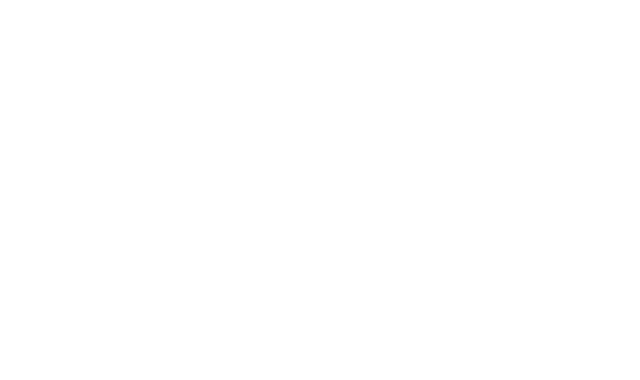
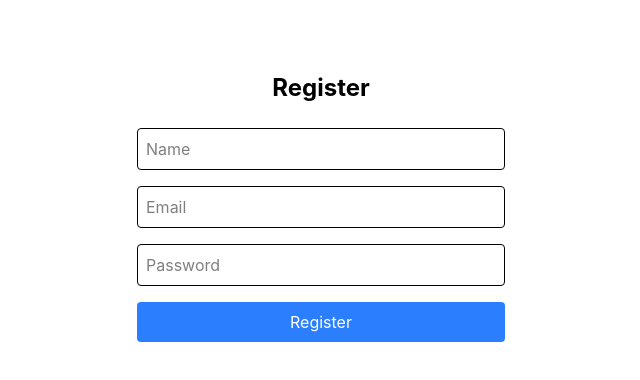
Before and after one commit to SurajK88888/student-management-saas, a React (Vite) app in the folder student-frontend/: page /register in a window 1280 px wide. Before the commit this address had no page. Shown: the top 380 px of the page, without its empty margins (319-959 px from the left). Built offline with nearby package versions, Linux system fonts and the light colour scheme; the HTML template or start-up script is replaced by a standard one.

Commit message:
feat: implement frontend authentication

```diff
--- a/student-frontend/src/App.jsx
+++ b/student-frontend/src/App.jsx
@@ -3,14 +3,18 @@
 import reactLogo from "./assets/react.svg";
 import viteLogo from "/vite.svg";
 import "./App.css";
-import Login from "./pages/Login.jsx";
 import Students from "./pages/Students.jsx";
+import Register from "./pages/auth/Register.jsx";
+import Login from "./pages/auth/Login.jsx";
 
 function App() {
   return (
     <BrowserRouter>
       <Routes>
-        <Route path="/" element={<Students />} />
+        <Route path="/" element={<Login />} />
+        <Route path="/login" element={<Login />} />
+        <Route path="/register" element={<Register />} />
+        <Route path="/students" element={<Students />} />
       </Routes>
     </BrowserRouter>
   );
--- a/student-frontend/src/pages/Login.jsx
+++ /dev/null
@@ -1,68 +0,0 @@
-import { useState } from "react";
-import { loginUser } from "../services/authService";
-
-function Login() {
-  const [email, setEmail] = useState("");
-  const [password, setPassword] = useState("");
-
-  const handleLogin = async () => {
-    try {
-      let data = { email, password };
-      const res = await loginUser(data);
-      localStorage.setItem("token", res.token);
-      alert("Login Successful");
-    } catch (error) {
-      alert("Login failed");
-    }
-  };
-
-  return (
-    <div className="flex items-center justify-center h-screen bg-gray-100">
-      <div className="bg-white p-8 shadown-md rounded-lg w-96">
-        <h2 className="text-2xl font-bold mb-4 text-center">Login</h2>
-
-        <input
-          type="email"
-          placeholder="Email"
-          className="w-full border p-2 mb-4 rounded"
-          onChange={(e) => setEmail(e.target.value)}
-        />
-
-        <input
-          type="password"
-          placeholder="Password"
-          className="w-full border p-2 mb-4 rounded"
-          onChange={(e) => setPassword(e.target.value)}
-        />
-
-        <button
-          className="w-full bg-blue-600 text-white p-2 rounded"
-          onClick={handleLogin}
-        >
-          Login
-        </button>
-      </div>
-    </div>
-  );
-}
-
-export default Login;
-
-// Login
-// ↓
-// Save token in localStorage
-// ↓
-// Attach token to API requests
-// ↓
-// Authorization header
-
-// Complete - Architecture for localStorage:
-// Login
-// ↓
-// Receive JWT
-// ↓
-// Save in localStorage
-// ↓
-// Load into AuthContext
-// ↓
-// Attach token to API requests
--- /dev/null
+++ b/student-frontend/src/pages/auth/Login.jsx
@@ -0,0 +1,158 @@
+// import { useState } from "react";
+// import { loginUser } from "../../services/authService";
+
+// function Login() {
+//   const [email, setEmail] = useState("");
+//   const [password, setPassword] = useState("");
+
+//   const handleLogin = async () => {
+//     try {
+//       let data = { email, password };
+//       const res = await loginUser(data);
+//       localStorage.setItem("token", res.token);
+//       alert("Login Successful");
+//     } catch (error) {
+//       alert("Login failed");
+//     }
+//   };
+
+//   return (
+//     <div className="flex items-center justify-center h-screen bg-gray-100">
+//       <div className="bg-white p-8 shadown-md rounded-lg w-96">
+//         <h2 className="text-2xl font-bold mb-4 text-center">Login</h2>
+
+//         <input
+//           type="email"
+//           placeholder="Email"
+//           className="w-full border p-2 mb-4 rounded"
+//           onChange={(e) => setEmail(e.target.value)}
+//         />
+
+//         <input
+//           type="password"
+//           placeholder="Password"
+//           className="w-full border p-2 mb-4 rounded"
+//           onChange={(e) => setPassword(e.target.value)}
+//         />
+
+//         <button
+//           className="w-full bg-blue-600 text-white p-2 rounded"
+//           onClick={handleLogin}
+//         >
+//           Login
+//         </button>
+//       </div>
+//     </div>
+//   );
+// }
+
+// export default Login;
+
+// Login
+// ↓
+// Save token in localStorage
+// ↓
+// Attach token to API requests
+// ↓
+// Authorization header
+
+// Complete - Architecture for localStorage:
+// Login
+// ↓
+// Receive JWT
+// ↓
+// Save in localStorage
+// ↓
+// Load into AuthContext
+// ↓
+// Attach token to API requests
+
+
+import { useState } from "react"
+import api from "../../services/api"
+import { useNavigate } from "react-router-dom"
+
+function Login() {
+
+  const navigate = useNavigate()
+
+  const [formData, setFormData] = useState({
+    email: "",
+    password: ""
+  })
+
+  const handleChange = (e) => {
+
+    setFormData({
+      ...formData,
+      [e.target.name]: e.target.value
+    })
+
+  }
+
+  const handleSubmit = async (e) => {
+
+    e.preventDefault()
+
+    try {
+
+      const res = await api.post("/auth/login", formData)
+
+      localStorage.setItem("token", res.data.token)
+
+      navigate("/students")
+
+    } catch (error) {
+
+      console.error("Login failed")
+
+    }
+
+  }
+
+  return (
+
+    <div className="max-w-md mx-auto p-10">
+
+      <h1 className="text-2xl font-bold mb-6">
+        Login
+      </h1>
+
+      <form
+        onSubmit={handleSubmit}
+        className="space-y-4"
+      >
+
+        <input
+          name="email"
+          type="email"
+          placeholder="Email"
+          onChange={handleChange}
+          className="border p-2 w-full rounded"
+          required
+        />
+
+        <input
+          name="password"
+          type="password"
+          placeholder="Password"
+          onChange={handleChange}
+          className="border p-2 w-full rounded"
+          required
+        />
+
+        <button
+          className="bg-green-500 text-white p-2 rounded w-full"
+        >
+          Login
+        </button>
+
+      </form>
+
+    </div>
+
+  )
+
+}
+
+export default Login
--- /dev/null
+++ b/student-frontend/src/pages/auth/Register.jsx
@@ -0,0 +1,95 @@
+import { useState } from "react"
+import api from "../../services/api"
+import { useNavigate } from "react-router-dom"
+
+function Register() {
+
+  const navigate = useNavigate()
+
+  const [formData, setFormData] = useState({
+    name: "",
+    email: "",
+    password: ""
+  })
+
+  const handleChange = (e) => {
+
+    setFormData({
+      ...formData,
+      [e.target.name]: e.target.value
+    })
+
+  }
+
+  const handleSubmit = async (e) => {
+
+    e.preventDefault()
+
+    try {
+
+      await api.post("/auth/register", formData)
+
+      navigate("/login")
+
+    } catch (error) {
+
+      console.error("Register failed")
+
+    }
+
+  }
+
+  return (
+
+    <div className="max-w-md mx-auto p-10">
+
+      <h1 className="text-2xl font-bold mb-6">
+        Register
+      </h1>
+
+      <form
+        onSubmit={handleSubmit}
+        className="space-y-4"
+      >
+
+        <input
+          name="name"
+          placeholder="Name"
+          onChange={handleChange}
+          className="border p-2 w-full rounded"
+          required
+        />
+
+        <input
+          name="email"
+          type="email"
+          placeholder="Email"
+          onChange={handleChange}
+          className="border p-2 w-full rounded"
+          required
+        />
+
+        <input
+          name="password"
+          type="password"
+          placeholder="Password"
+          onChange={handleChange}
+          className="border p-2 w-full rounded"
+          required
+        />
+
+        <button
+          className="bg-blue-500 text-white p-2 rounded w-full"
+        >
+          Register
+        </button>
+
+      </form>
+
+    </div>
+
+  )
+
+}
+
+export default Register
```
Also changed, not shown: student-frontend/src/pages/Register.jsx (deleted).
